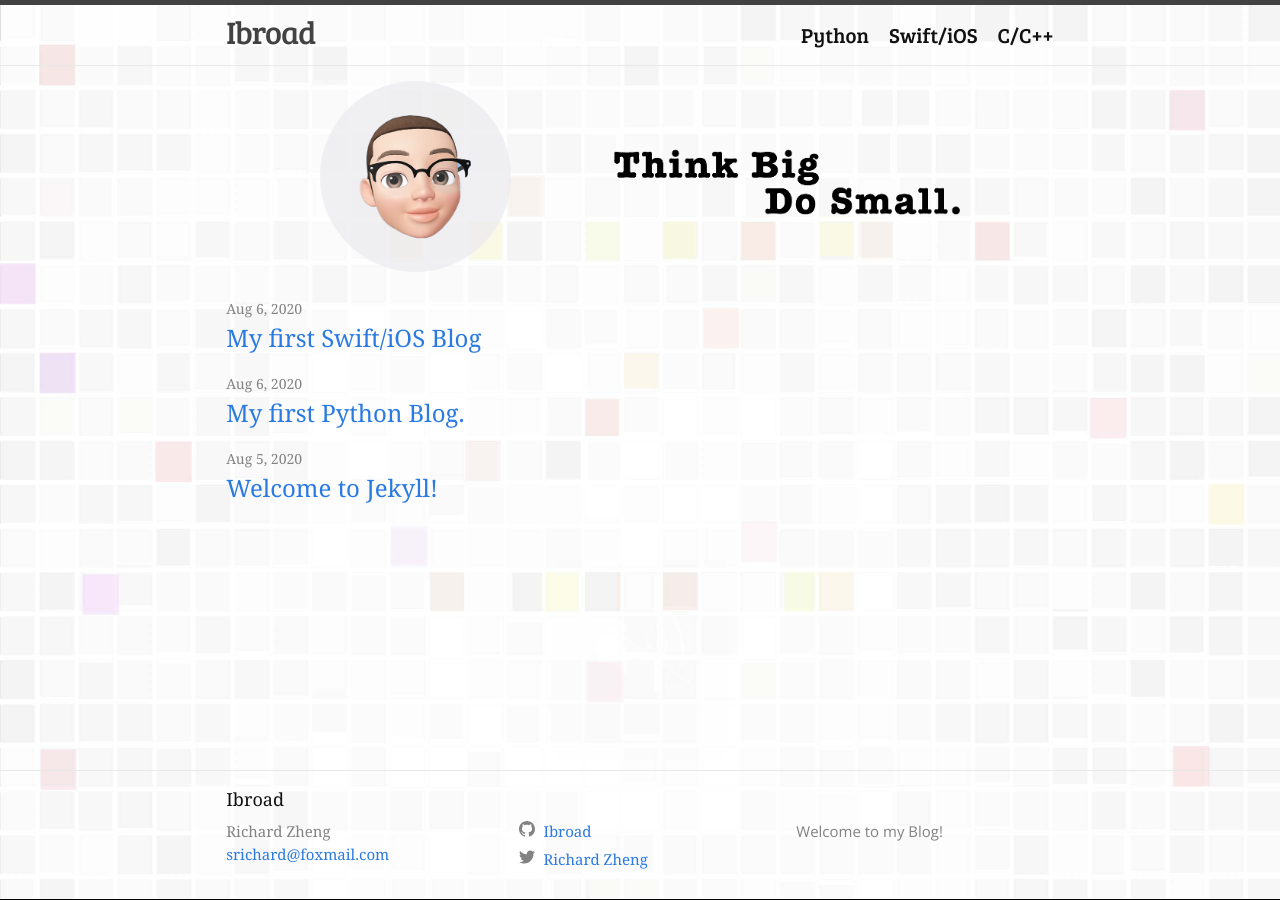
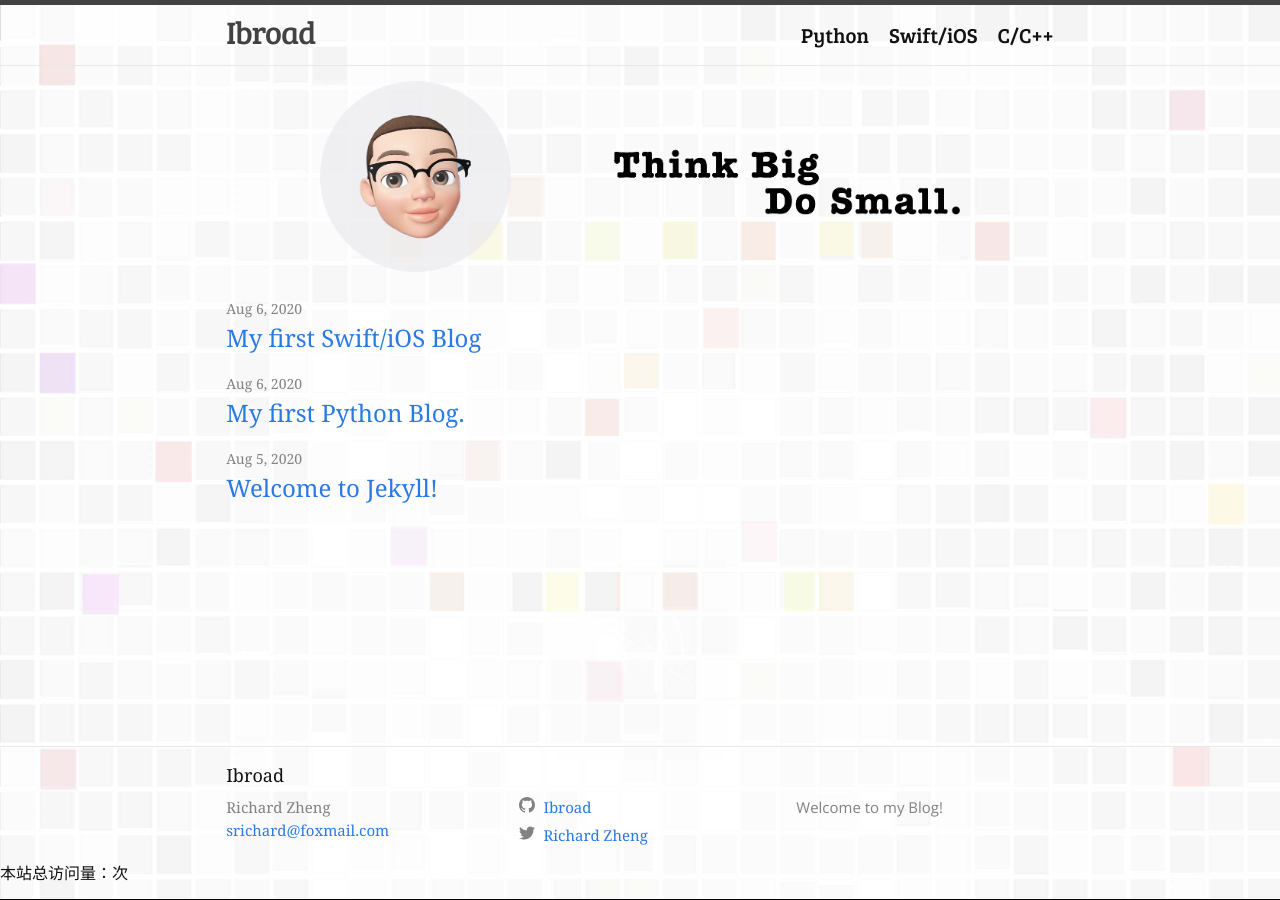
Before and after one commit to zhengyue08/Ibroad.github.io, a Jekyll site: the page built from index.markdown, in a window 1280 px wide. Built offline with Jekyll 4.4.1, drawn with Linux system fonts in a browser that asks for light colours; comment, search, counter and statistics services are not loaded.

Commit message:
add count

```diff
--- a/_includes/footer.html
+++ b/_includes/footer.html
@@ -31,5 +31,6 @@
     </div>
 
   </div>
+  <span id="busuanzi_container_site_pv">本站总访问量：<span id="busuanzi_value_site_pv"></span>次</span>
 
 </footer>
--- a/_includes/head.html
+++ b/_includes/head.html
@@ -1,4 +1,5 @@
 <head>
+  <script async src="//busuanzi.ibruce.info/busuanzi/2.3/busuanzi.pure.mini.js"></script>
   <meta charset="utf-8">
   <meta http-equiv="X-UA-Compatible" content="IE=edge">
   <meta name="viewport" content="width=device-width, initial-scale=1">
```
Also changed, not shown: _layouts/post.html (line endings or trailing spaces).
